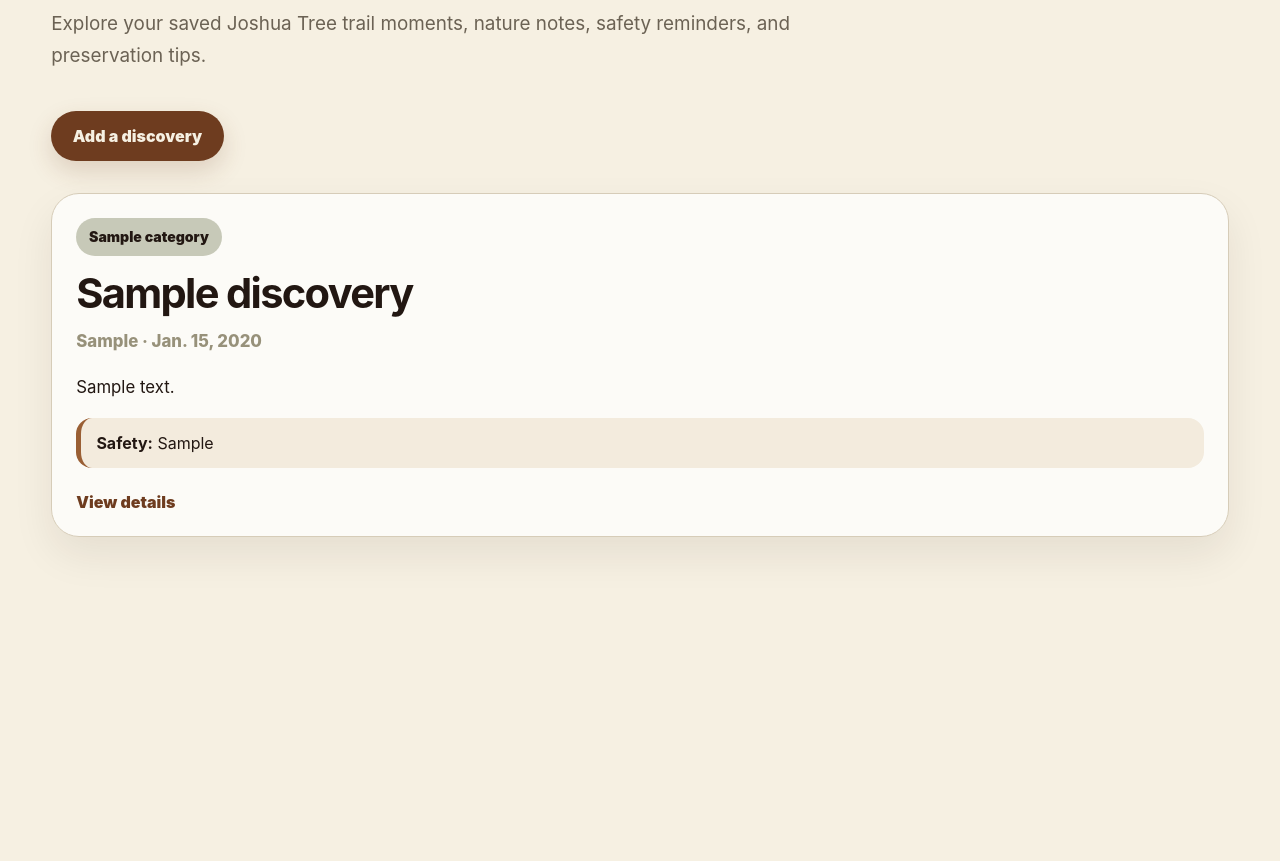
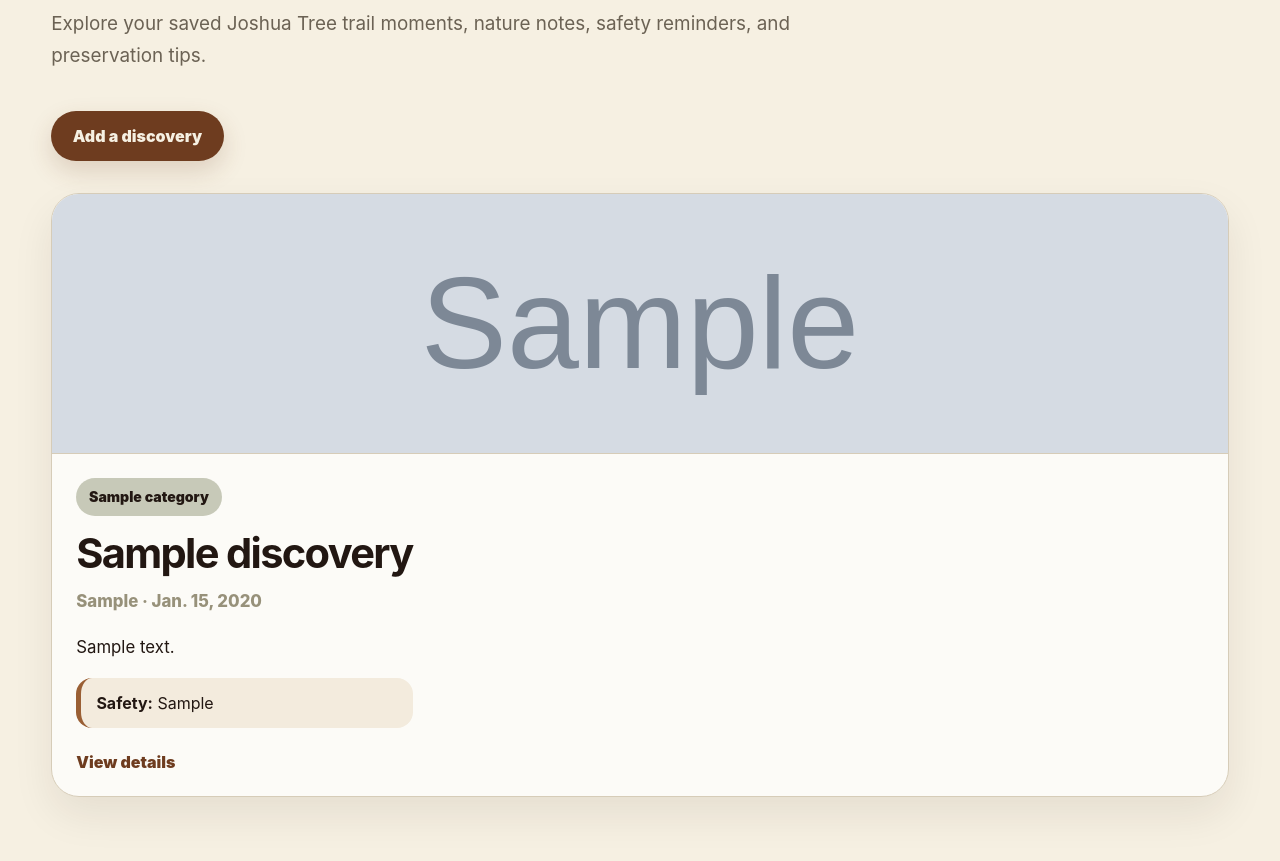
Before and after one commit to thara-messeroux/django-crud-app-lab, a Django app: page /discoveries/ in a window 1280 px wide. Shown: the part 251-1112 px from the top of the page. Before the commit the page ends 795 px from the top, so only its background shows below. Run offline with Django 5.2, Linux system fonts and the light colour scheme; a user stored in the database is signed in; tables that the repository leaves empty hold one stand-in row (values such as "Sample post"); grey boxes marked "Sample" are stand-in pictures.

Commit message:
feat: add visual discovery cards and sample desert data

```diff
--- a/main_app/static/css/style.css
+++ b/main_app/static/css/style.css
@@ -362,3 +362,60 @@ p {
     display: inline-flex;
     margin-top: 0.25rem;
 }
+
+.discovery-card .tip-box {
+    /* Adds clear space after the safety note before the next action link. */
+    margin-bottom: 1.25rem;
+}
+
+.discovery-card .text-link {
+    /* Makes the details link feel like its own action below the safety note. */
+    display: inline-flex;
+    margin-top: 0.25rem;
+}
+
+.discovery-card {
+    /* Keeps card content rhythm clean and readable. */
+    display: flex;
+    flex-direction: column;
+    align-items: flex-start;
+}
+
+.card-image {
+    /* Gives each discovery card a polished visual preview. */
+    width: 100%;
+    height: 260px;
+    object-fit: cover;
+    display: block;
+    border-radius: 24px 24px 0 0;
+    border-bottom: 1px solid var(--border);
+}
+
+.discovery-card {
+    /* Removes double padding around images and keeps cards clean. */
+    overflow: hidden;
+    padding: 0;
+}
+
+.card-content {
+    /* Keeps text content comfortably spaced inside image cards. */
+    padding: 1.5rem;
+}
+
+.discovery-card .tip-box {
+    /* Creates comfortable spacing before the details link. */
+    margin-bottom: 1.25rem;
+}
+
+.discovery-card .text-link {
+    /* Makes the details link feel like a separate action. */
+    display: inline-flex;
+    margin-top: 0.25rem;
+}
+
+@media (max-width: 700px) {
+    .card-image {
+        /* Keeps mobile images balanced and not too tall. */
+        height: 210px;
+    }
+}
--- a/main_app/templates/discoveries/index.html
+++ b/main_app/templates/discoveries/index.html
@@ -16,6 +16,12 @@
 <section class="card-grid">
     {% for discovery in discoveries %}
         <article class="discovery-card">
+            {% if discovery.image_url %}
+                <!-- Gives each discovery a strong visual journal feeling. -->
+                <img class="card-image" src="{{ discovery.image_url }}" alt="{{ discovery.title }}">
+            {% endif %}
+
+            <div class="card-content">
                 <p class="category-pill">{{ discovery.category }}</p>
                 <h2>{{ discovery.title }}</h2>
                 <p class="meta">{{ discovery.location }} · {{ discovery.date_seen }}</p>
@@ -26,6 +32,7 @@
                 </div>
 
                 <a class="text-link" href="{% url 'discovery-detail' discovery.id %}">View details</a>
+            </div>
         </article>
     {% empty %}
         <article class="empty-state">
```
Lines whose indentation alone changed are shown as unchanged.
